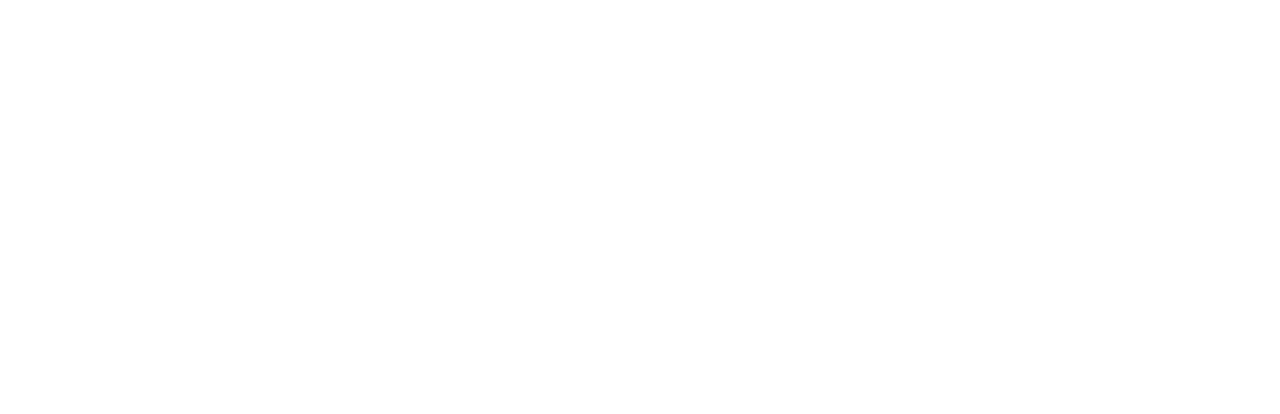
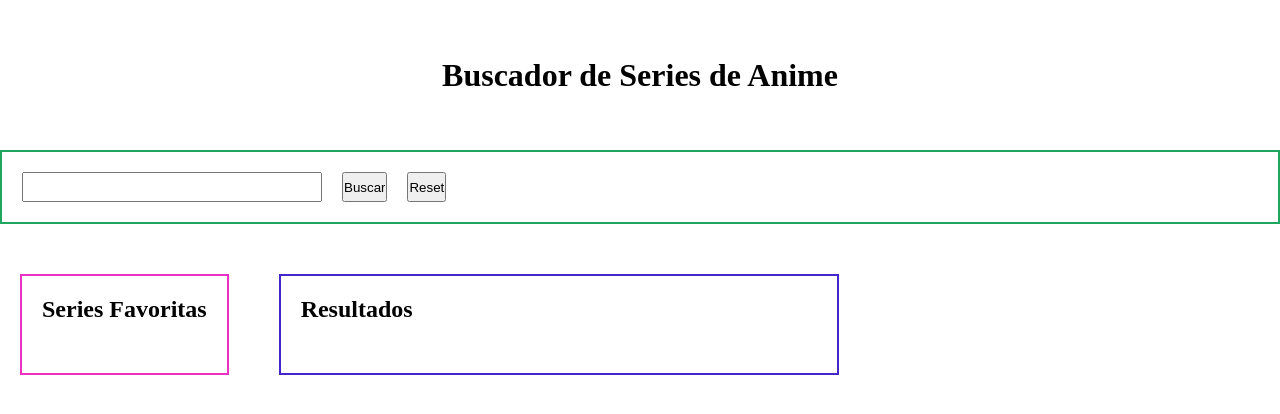
Before and after one commit to Adalab/modulo-2-evaluacion-final-natlopar, a website built with Vite: page src/index.html in a window 1280 px wide. Built offline with nearby package versions, Linux system fonts and the light colour scheme.

Commit message:
html and css

```diff
--- a/src/index.html
+++ b/src/index.html
@@ -6,8 +6,35 @@
     <title>Buscador de series de Anime</title>
     <link rel="stylesheet" href="./scss/main.scss">
   </head>
-
   <body>
-    <script src="js/main.js"></script>
+    <header class="header">
+      <h1>Buscador de Series de Anime</h1>
+    </header>
+    <main>
+      <form class="form">
+          <input type="text" class="form__input js-input">
+          <input type="submit" value="Buscar" class="form__btn js-btnSearch ">
+          <button class="form__btn">Reset</button>
+      </form>
+      <div class="container">
+        <section class="container__fav">
+          <h2>Series Favoritas</h2>
+          <ul class="js-containerFav">
+            <!-- <li>
+              <article>
+                <h3>tarjeta </h3>
+                <img src="" alt="">
+              </article>
+            </li> -->
+          </ul>
+        </section>
+        <section class="container__res">
+          <section >
+          <h2>Resultados</h2>
+          <ul class="js-containerRes"></ul>
+        </section>
+      </div>
+    </main>
+    <script type=text/javascript src="js/main.js"></script>
   </body>
 </html>
--- a/src/js/main.js
+++ b/src/js/main.js
@@ -1 +1,6 @@
 'use strict';
+
+const input = document.querySelector('.js-input');
+const btnSearch = document.querySelector('.js-btnSearch');
+const containerFav = document.querySelector('.js-containerFav');
+const containerRes = document.querySelector('.js-containerRes');
--- /dev/null
+++ b/src/scss/layout/_body.scss
@@ -0,0 +1,38 @@
+li {
+    list-style: none;
+}
+
+.form {
+    border: 2px solid rgb(31, 167, 95);
+    display: flex;
+    gap: 20px;
+    padding: 20px;
+    &__input{
+        height: 30px;
+        width: 300px;
+    }
+}
+
+.container {
+    display: flex;
+    gap: 50px;
+    padding-left: 20px;
+    margin-top: 50px;
+
+    &__fav {
+        padding: 20px;
+        border: 2px solid rgb(236, 48, 196);
+        display: flex;
+        flex-direction: column;
+        gap: 30px;
+
+    }
+    &__res {
+        padding: 20px;
+        border: 2px solid rgb(68, 38, 203);
+        width: 70vh;
+        display: flex;
+        flex-direction: column;
+        gap: 30px;
+    }
+}
--- a/src/scss/layout/_header.scss
+++ b/src/scss/layout/_header.scss
@@ -1,5 +1,6 @@
-.page__header {
+.header {
+  height: 150px;
   display: flex;
-  justify-content: space-evenly;
-  margin-bottom: 3rem;
+  justify-content: center;
+  align-items: center;
 }
--- a/src/scss/main.scss
+++ b/src/scss/main.scss
@@ -1,5 +1,6 @@
 @import 'core/variables';
 @import 'core/reset';
+@import 'layout/header';
+@import 'layout/body';
 
-// @import 'layout/header';
 // @import 'layout/footer';
```
